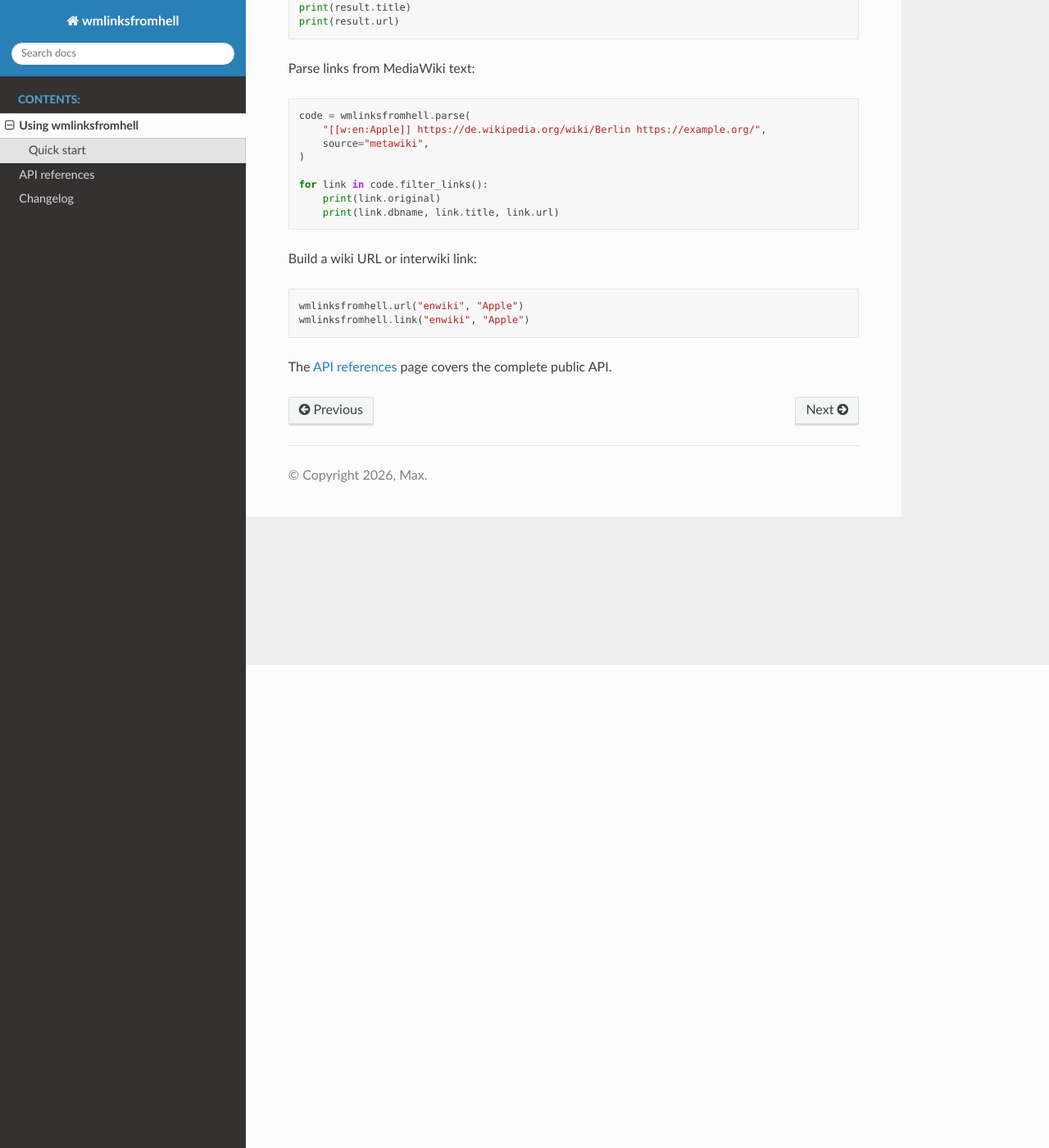
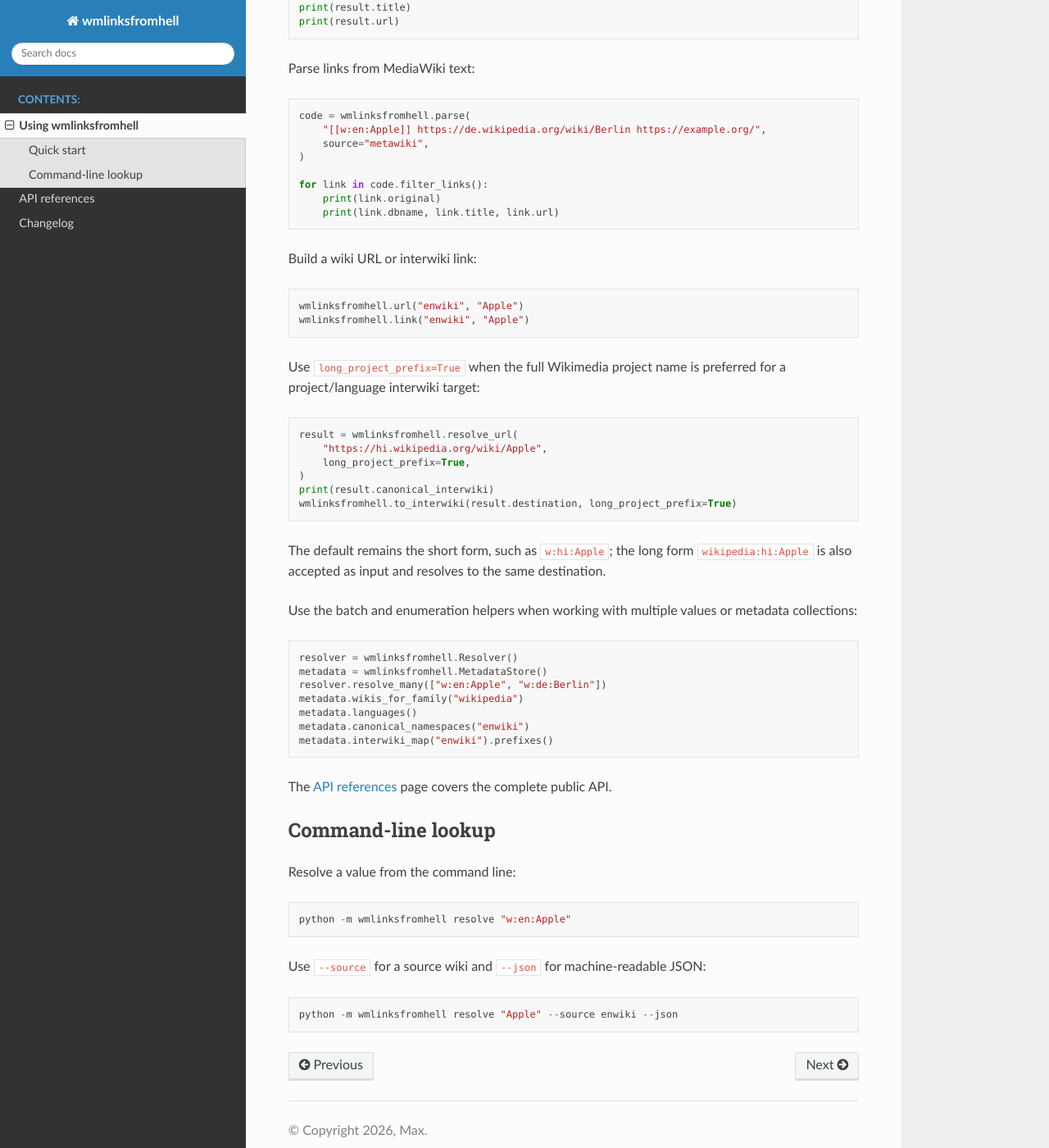
Before and after one commit to MadMaxWP/wmlinksfromhell, a Sphinx documentation site: the page built from docs/source/usage.rst, in a window 1280 px wide and 1400 px high, scrolled down 589 px. Shown: the whole window at 82% size. Built offline with Sphinx 7.4.7 and the Read the Docs theme 3.1.0, drawn with Linux system fonts in a browser that asks for light colours.

Commit message:
Document new usage features

```diff
--- a/docs/source/usage.rst
+++ b/docs/source/usage.rst
@@ -38,4 +38,40 @@ Build a wiki URL or interwiki link::
    wmlinksfromhell.url("enwiki", "Apple")
    wmlinksfromhell.link("enwiki", "Apple")
 
+Use ``long_project_prefix=True`` when the full Wikimedia project name is
+preferred for a project/language interwiki target::
+
+   result = wmlinksfromhell.resolve_url(
+       "https://hi.wikipedia.org/wiki/Apple",
+       long_project_prefix=True,
+   )
+   print(result.canonical_interwiki)
+   wmlinksfromhell.to_interwiki(result.destination, long_project_prefix=True)
+
+The default remains the short form, such as ``w:hi:Apple``; the long form
+``wikipedia:hi:Apple`` is also accepted as input and resolves to the same
+destination.
+
+Use the batch and enumeration helpers when working with multiple values or
+metadata collections::
+
+   resolver = wmlinksfromhell.Resolver()
+   metadata = wmlinksfromhell.MetadataStore()
+   resolver.resolve_many(["w:en:Apple", "w:de:Berlin"])
+   metadata.wikis_for_family("wikipedia")
+   metadata.languages()
+   metadata.canonical_namespaces("enwiki")
+   metadata.interwiki_map("enwiki").prefixes()
+
 The :doc:`api` page covers the complete public API.
+
+Command-line lookup
+-------------------
+
+Resolve a value from the command line::
+
+   python -m wmlinksfromhell resolve "w:en:Apple"
+
+Use ``--source`` for a source wiki and ``--json`` for machine-readable JSON::
+
+   python -m wmlinksfromhell resolve "Apple" --source enwiki --json
```
